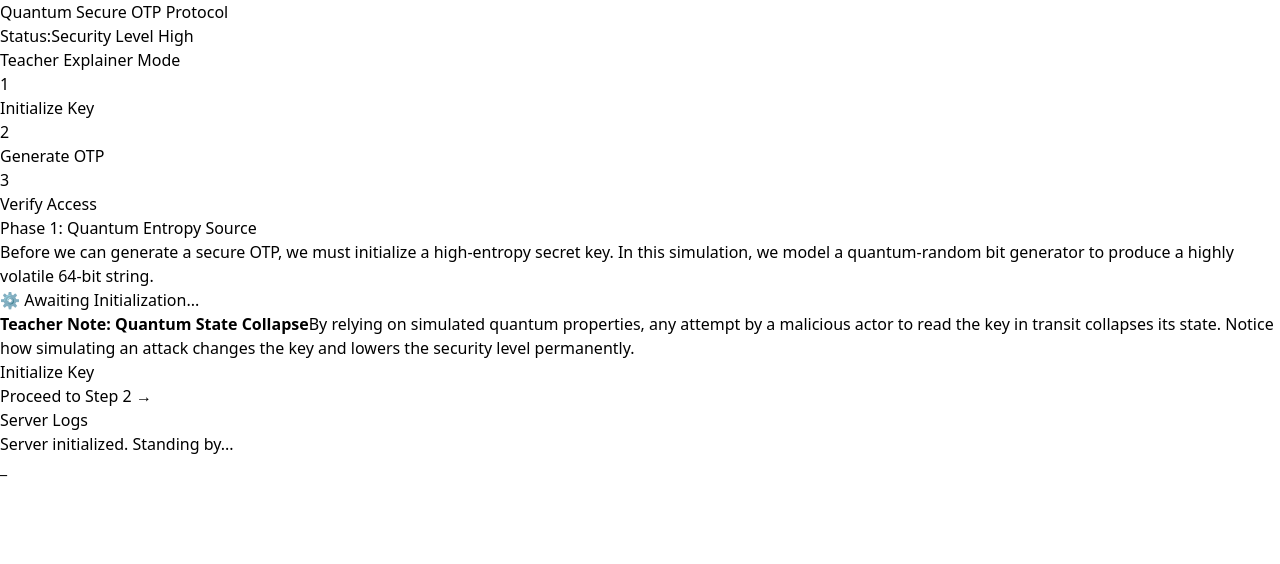
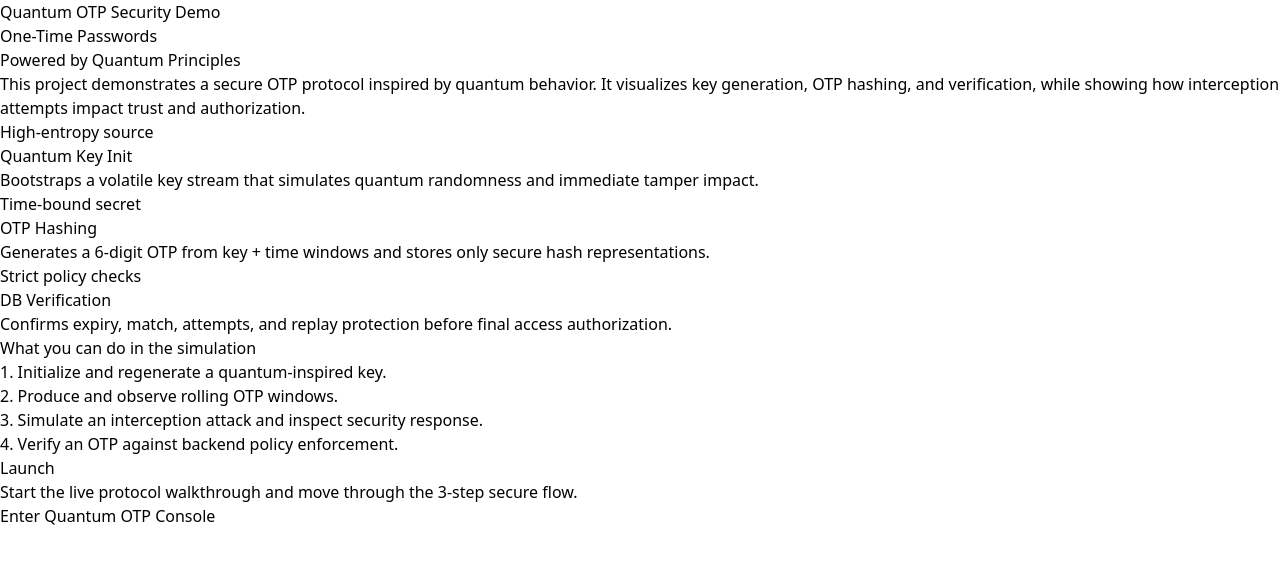
Before and after one commit to Mutthuram03/Quantum_Secure_OTP_Generator, a React (Vite) app in the folder frontend/: page / in a window 1280 px wide. Shown: the top 564 px of the page. Built offline with nearby package versions, Linux system fonts and the light colour scheme; the HTML template or start-up script is replaced by a standard one.

Commit message:
Added Home Page

```diff
--- a/frontend/src/App.jsx
+++ b/frontend/src/App.jsx
@@ -5,6 +5,7 @@ import { motion, AnimatePresence } from 'framer-motion';
 const API_BASE = `http://${window.location.hostname}:5000`;
 
 const App = () => {
+  const [showHome, setShowHome] = useState(true);
   const [key, setKey] = useState('');
   const [otp, setOtp] = useState('');
   const [userInput, setUserInput] = useState('');
@@ -107,6 +108,101 @@ const App = () => {
     }
   };
 
+  if (showHome) {
+    return (
+      <div className="min-h-screen bg-slate-900 text-white p-4 md:p-8 font-mono">
+        <div className="max-w-6xl mx-auto">
+          <motion.header
+            initial={{ opacity: 0, y: -20 }}
+            animate={{ opacity: 1, y: 0 }}
+            className="mb-8 border-b border-slate-700 pb-6"
+          >
+            <p className="text-cyan-400 text-xs md:text-sm tracking-[0.25em] uppercase font-bold mb-3">
+              Quantum OTP Security Demo
+            </p>
+            <h1 className="text-4xl md:text-6xl font-black leading-tight bg-gradient-to-r from-cyan-300 via-cyan-400 to-blue-500 bg-clip-text text-transparent">
+              One-Time Passwords
+              <br />
+              Powered by Quantum Principles
+            </h1>
+            <p className="text-slate-300 mt-6 max-w-3xl leading-relaxed text-sm md:text-base">
+              This project demonstrates a secure OTP protocol inspired by quantum behavior. It visualizes key generation, OTP hashing, and verification, while showing how interception attempts impact trust and authorization.
+            </p>
+          </motion.header>
+
+          <motion.section
+            initial={{ opacity: 0, y: 20 }}
+            animate={{ opacity: 1, y: 0 }}
+            transition={{ delay: 0.1 }}
+            className="grid grid-cols-1 md:grid-cols-3 gap-4 md:gap-6 mb-8"
+          >
+            {[
+              {
+                title: 'Quantum Key Init',
+                subtitle: 'High-entropy source',
+                description: 'Bootstraps a volatile key stream that simulates quantum randomness and immediate tamper impact.'
+              },
+              {
+                title: 'OTP Hashing',
+                subtitle: 'Time-bound secret',
+                description: 'Generates a 6-digit OTP from key + time windows and stores only secure hash representations.'
+              },
+              {
+                title: 'DB Verification',
+                subtitle: 'Strict policy checks',
+                description: 'Confirms expiry, match, attempts, and replay protection before final access authorization.'
+              }
+            ].map((item, index) => (
+              <motion.article
+                key={item.title}
+                initial={{ opacity: 0, y: 14 }}
+                animate={{ opacity: 1, y: 0 }}
+                transition={{ delay: 0.15 + index * 0.1 }}
+                className="bg-slate-800/70 border border-slate-600 rounded-2xl p-5 backdrop-blur shadow-xl"
+              >
+                <p className="text-xs tracking-[0.2em] uppercase text-cyan-400 font-bold">{item.subtitle}</p>
+                <h2 className="mt-2 text-xl font-bold text-white">{item.title}</h2>
+                <p className="mt-3 text-sm text-slate-300 leading-relaxed">{item.description}</p>
+              </motion.article>
+            ))}
+          </motion.section>
+
+          <motion.section
+            initial={{ opacity: 0, y: 20 }}
+            animate={{ opacity: 1, y: 0 }}
+            transition={{ delay: 0.2 }}
+            className="bg-slate-800/50 border border-slate-700 rounded-2xl p-6 md:p-8"
+          >
+            <div className="grid grid-cols-1 lg:grid-cols-2 gap-6 items-center">
+              <div>
+                <h3 className="text-2xl font-bold text-white mb-3">What you can do in the simulation</h3>
+                <ul className="space-y-2 text-slate-300 text-sm md:text-base">
+                  <li>1. Initialize and regenerate a quantum-inspired key.</li>
+                  <li>2. Produce and observe rolling OTP windows.</li>
+                  <li>3. Simulate an interception attack and inspect security response.</li>
+                  <li>4. Verify an OTP against backend policy enforcement.</li>
+                </ul>
+              </div>
+
+              <div className="bg-black/30 border border-cyan-900/60 rounded-xl p-5">
+                <p className="text-cyan-300 text-xs uppercase tracking-[0.2em] font-bold mb-3">Launch</p>
+                <p className="text-slate-300 text-sm leading-relaxed mb-5">
+                  Start the live protocol walkthrough and move through the 3-step secure flow.
+                </p>
+                <button
+                  onClick={() => setShowHome(false)}
+                  className="w-full px-6 py-3 bg-gradient-to-r from-cyan-600 to-blue-600 hover:from-cyan-500 hover:to-blue-500 rounded-lg font-bold transition-all shadow-lg shadow-cyan-900/50"
+                >
+                  Enter Quantum OTP Console
+                </button>
+              </div>
+            </div>
+          </motion.section>
+        </div>
+      </div>
+    );
+  }
+
   return (
     <div className="min-h-screen bg-slate-900 text-white p-4 md:p-8 font-mono">
       <header className="flex flex-col md:flex-row justify-between items-center mb-8 border-b border-slate-700 pb-4 gap-4">
@@ -121,6 +217,12 @@ const App = () => {
           </p>
         </div>
         <div className="flex items-center gap-4">
+          <button
+            onClick={() => setShowHome(true)}
+            className="px-4 py-2 rounded-lg font-semibold text-sm border border-slate-600 bg-slate-800 hover:bg-slate-700 transition"
+          >
+            Home
+          </button>
           <label className="flex items-center cursor-pointer bg-slate-800 px-4 py-2 rounded-lg border border-slate-700 hover:bg-slate-700 transition">
             <span className="mr-3 text-sm text-slate-300 font-semibold">Teacher Explainer Mode</span>
             <div className={`w-12 h-6 rounded-full p-1 transition-colors ${explainMode ? 'bg-cyan-500' : 'bg-slate-600'}`} onClick={() => setExplainMode(!explainMode)}>
```
